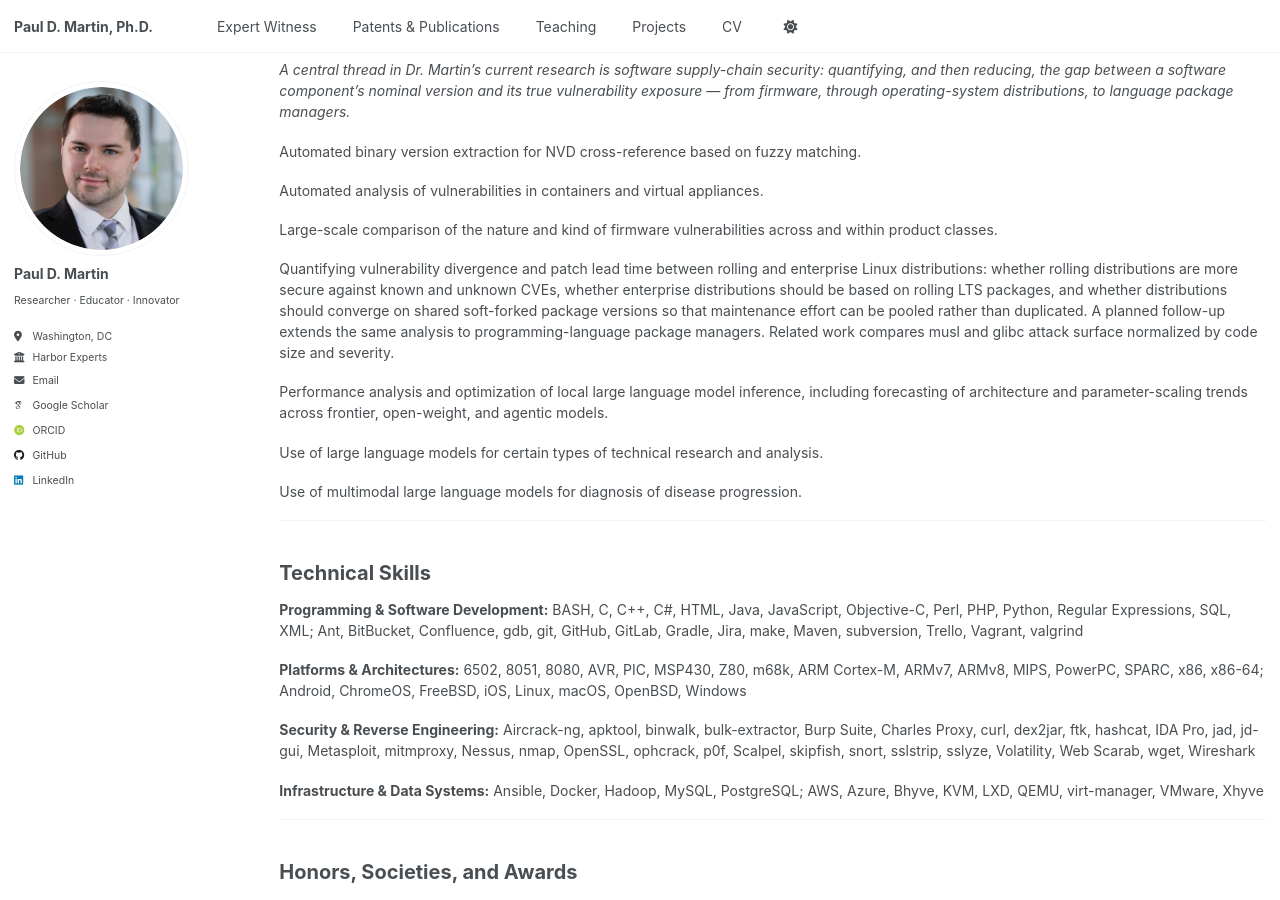
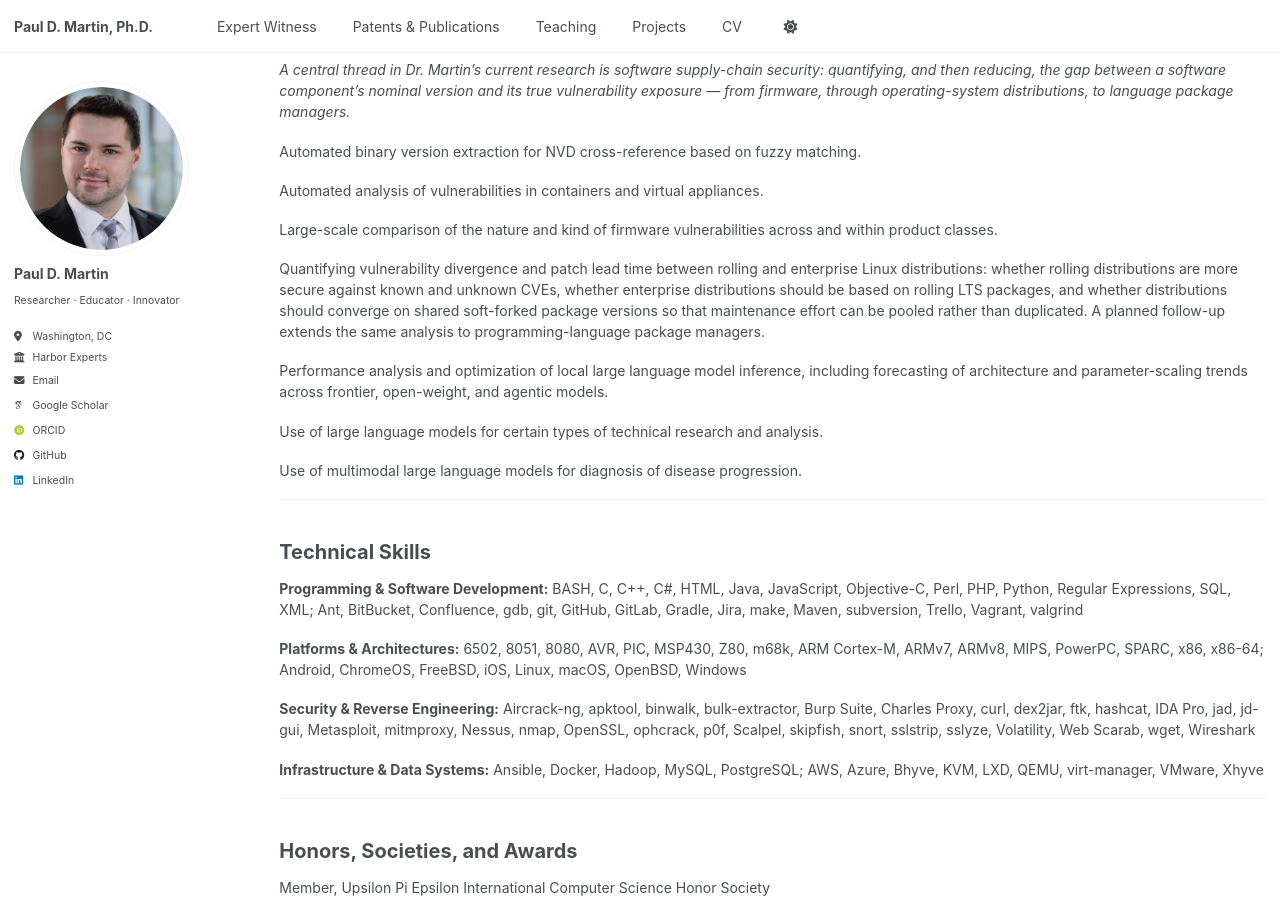
Before and after one commit to pauldmartinphd/pauldmartinphd.github.io, a Jekyll site: the page built from _pages/cv.md, in a window 1280 px wide and 900 px high, scrolled down 2339 px. Built offline with Jekyll 4.4.1, drawn with Linux system fonts in a browser that asks for light colours; some web fonts are replaced.

Commit message:
Remove musl/glibc comparison from research topics; update CV PDF

```diff
--- a/_pages/cv.md
+++ b/_pages/cv.md
@@ -128,7 +128,7 @@ Automated analysis of vulnerabilities in containers and virtual appliances.
 
 Large-scale comparison of the nature and kind of firmware vulnerabilities across and within product classes.
 
-Quantifying vulnerability divergence and patch lead time between rolling and enterprise Linux distributions: whether rolling distributions are more secure against known and unknown CVEs, whether enterprise distributions should be based on rolling LTS packages, and whether distributions should converge on shared soft-forked package versions so that maintenance effort can be pooled rather than duplicated. A planned follow-up extends the same analysis to programming-language package managers. Related work compares musl and glibc attack surface normalized by code size and severity.
+Quantifying vulnerability divergence and patch lead time between rolling and enterprise Linux distributions: whether rolling distributions are more secure against known and unknown CVEs, whether enterprise distributions should be based on rolling LTS packages, and whether distributions should converge on shared soft-forked package versions so that maintenance effort can be pooled rather than duplicated. A planned follow-up extends the same analysis to programming-language package managers.
 
 Performance analysis and optimization of local large language model inference, including forecasting of architecture and parameter-scaling trends across frontier, open-weight, and agentic models.
 
--- a/_pages/publications.html
+++ b/_pages/publications.html
@@ -27,7 +27,6 @@ author_profile: true
   <li>Automated binary version extraction for NVD cross-reference based on fuzzy matching</li>
   <li>Automated analysis of vulnerabilities in containers and virtual appliances</li>
   <li>Large-scale comparison of the nature and kind of firmware vulnerabilities across and within product classes</li>
-  <li>Comparison of musl and glibc attack surface normalized by code size and severity</li>
 </ul>
 
 <p><strong>AI systems and applications</strong></p>
```
Also changed, not shown: 1 other file.
